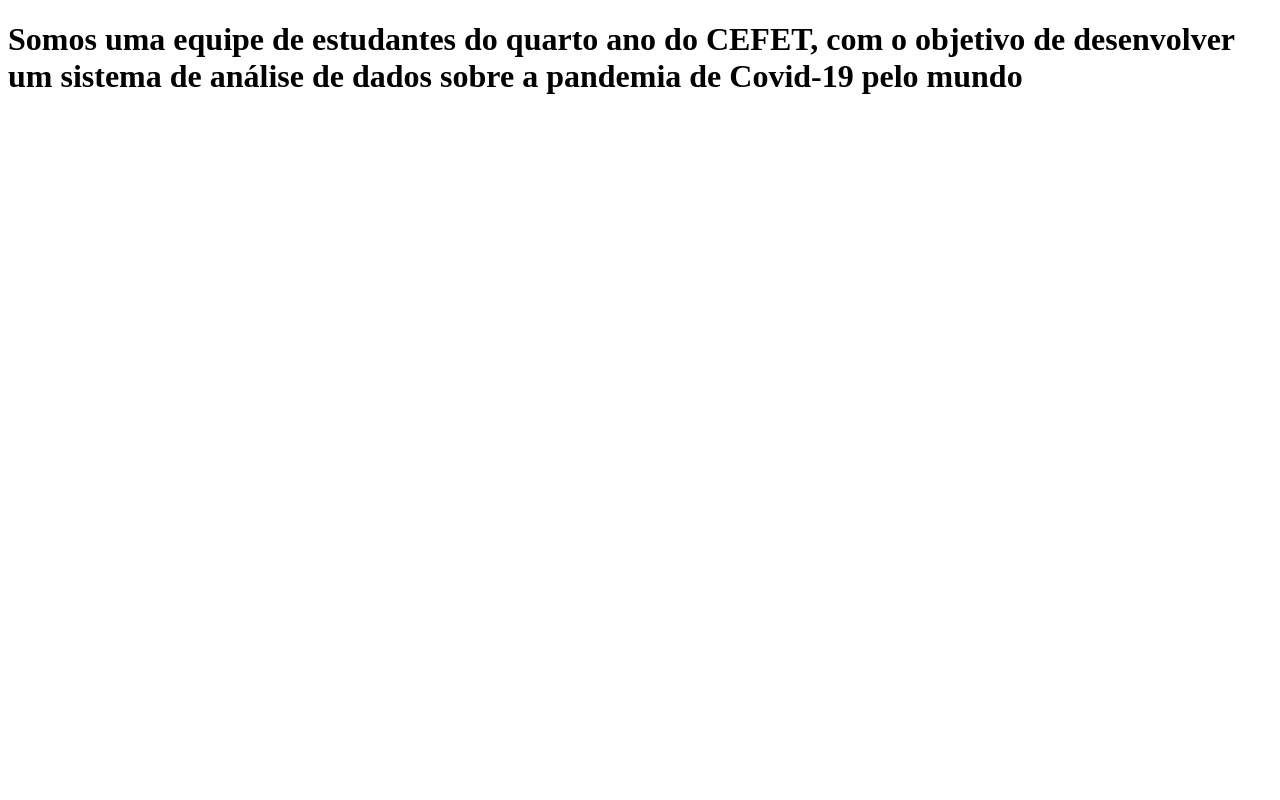
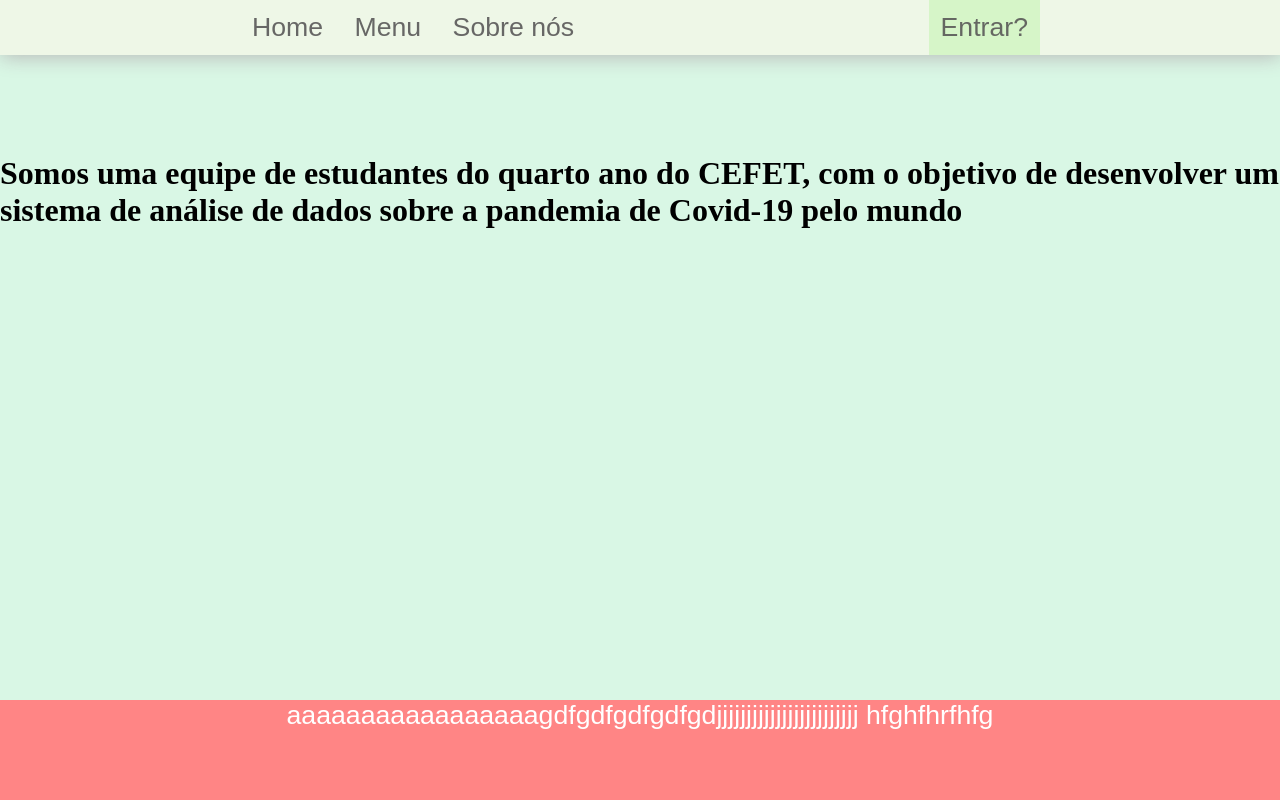
Before and after one commit to Xandebrabe/Data_Analysis, a Django app: page /sobrenos in a window 1280 px wide. Run offline with Django 4.2, Linux system fonts and the light colour scheme; parts of the project's set-up code (start-up, migrations or seed data) failed here and were passed over.

Commit message:
Alterando menu e página de contato

```diff
--- /dev/null
+++ b/core/static/essencial/menu_footer.css
@@ -0,0 +1,53 @@
+/*---------menu--------*/
+#menu{
+    background-color: rgb(238, 247, 231);
+    box-shadow: 1px 2px 20px rgb(184, 184, 184);
+    margin-bottom: 100px;
+}
+#menu ul{
+    font: normal 20pt Arial;
+    list-style: none;
+    padding: 0;
+    max-width: 800px;
+}
+#menu ul li{
+    display: inline;
+}
+#menu ul li a{
+    text-decoration: none;
+    display: inline-block;
+    color: #FFF;
+    padding: 12px;
+    transition: 150ms;
+    color: rgba(87, 85, 85, 0.89);
+}
+#menu ul li:last-child a{
+    float: right;
+    background-color: rgb(214, 245, 200);
+}
+#menu ul li a:hover{
+    opacity: 50%;
+}
+
+
+/*---------footer--------*/
+footer{
+    font: normal 20pt Arial;
+    position: fixed;
+    bottom: 0;
+    background-color: rgb(255, 133, 133);
+    color: #FFF;
+    width: 100%;
+    height: 100px;
+    text-align: center;
+    justify-content: center;
+}
+footer div{
+    display: inline;
+}
+#tel{
+    text-align: left;
+}
+#email{
+    text-align: right;
+}
--- /dev/null
+++ b/core/templates/menu_footer.html
@@ -0,0 +1,17 @@
+<nav id="menu">
+    <ul>
+        <li><a href="#">Home</a></li>
+        <li><a href="#">Menu</a></li>
+        <li><a href="{%url 'sobrenos'%}">Sobre nós</a></li>
+        <li><a href="#">Entrar?</a></li>
+    </ul>
+</nav>
+
+<footer id="rodape">
+    <div id="tel">
+        aaaaaaaaaaaaaaaaagdfgdfgdfgdfgdjjjjjjjjjjjjjjjjjjjjjjjj
+    </div>
+    <div id="email">
+        hfghfhrfhfg
+    </div>
+</footer>
--- a/core/templates/sobrenos.html
+++ b/core/templates/sobrenos.html
@@ -1,3 +1,4 @@
+{%load static%}
 <!DOCTYPE html>
 <html lang="pt-br">
 <head>
@@ -5,8 +6,11 @@
     <meta http-equiv="X-UA-Compatible" content="IE=edge">
     <meta name="viewport" content="width=device-width, initial-scale=1.0">
     <title>Sobre nós</title>
+    <link rel="stylesheet" href="{%static 'sobrenos/style.css'%}">
+    <link rel="stylesheet" href="{%static 'essencial/menu_footer.css'%}">
 </head>
 <body>
+    {%include 'menu_footer.html'%}
     <h1>Somos uma equipe de estudantes do quarto ano do CEFET, com o objetivo de desenvolver um sistema de análise de dados sobre a pandemia de Covid-19 pelo mundo</h1>
 </body>
 </html>
--- a/core/views.py
+++ b/core/views.py
@@ -1,15 +1,18 @@
 from django.shortcuts import render
 import pandas as pd
 
-url_dados = 'https://github.com/CSSEGISandData/COVID-19/blob/6069101a460264889fbab70daffba3dcbe24ed00/csse_covid_19_data/csse_covid_19_time_series/time_series_covid19_deaths_global.csv?raw=true'
+#url_dados = 'https://github.com/CSSEGISandData/COVID-19/blob/6069101a460264889fbab70daffba3dcbe24ed00/csse_covid_19_data/csse_covid_19_time_series/time_series_covid19_deaths_global.csv?raw=true'
 
-dados = pd.read_csv(url_dados+'.csv')
+url_dados = 'https://raw.githubusercontent.com/CSSEGISandData/COVID-19/master/csse_covid_19_data/csse_covid_19_time_series/time_series_covid19_confirmed_global.csv'
+
+dados_df = pd.read_csv(url_dados)
 
 def index(request):
-    #print (dados[1])
+    #print(dados_df.iloc[ : , 4:dados_df.shape[1]])
+    print(dados_df[['Country/Region', '1/7/22']])
     info = {
-        'dados':dados}
-    return render(request, 'index.html',info)
+        'dados':dados_df}
+    return render(request, 'index.html', info)
 
 
 def sobrenos(request):
```
Also changed, not shown: core/static/index/style.css (+0 -55 lines), core/templates/index.html (+8 -18 lines).
